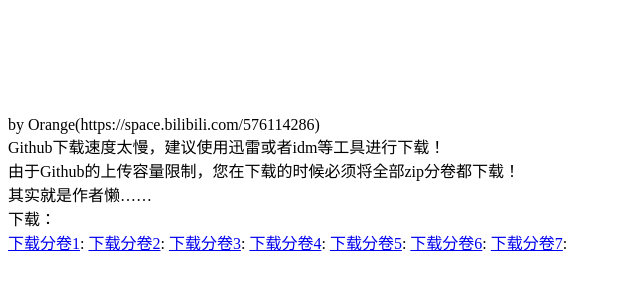
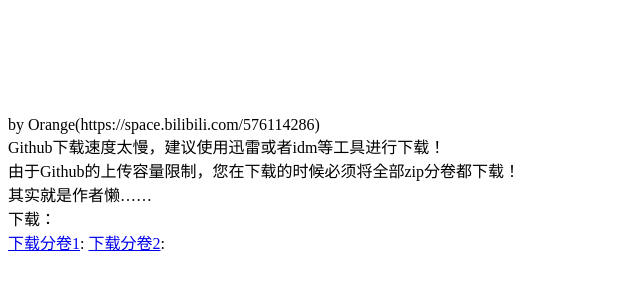
Before and after one commit to BiliZBro/ScratchDownloader, a plain HTML site: page index.html in a window 1280 px wide. Shown: the whole page, without its empty margins (0-640 px from the left). Drawn offline with Linux system fonts and the light colour scheme.

Commit message:
Update index.html

```diff
--- a/index.html
+++ b/index.html
@@ -16,8 +16,3 @@ Github下载速度太慢，建议使用迅雷或者idm等工具进行下载！</
 
 <a href="https://zsccodelnc.cn/ScratchDownloader/Scratch安装包.zip.001" target="_blank">下载分卷1</a>:
 <a href="https://zsccodelnc.cn/ScratchDownloader/Scratch安装包.zip.002" target="_blank">下载分卷2</a>:
-<a href="https://zsccodelnc.cn/ScratchDownloader/Scratch安装包.zip.003" target="_blank">下载分卷3</a>:
-<a href="https://zsccodelnc.cn/ScratchDownloader/Scratch安装包.zip.004" target="_blank">下载分卷4</a>:
-<a href="https://zsccodelnc.cn/ScratchDownloader/Scratch安装包.zip.005" target="_blank">下载分卷5</a>:
-<a href="https://zsccodelnc.cn/ScratchDownloader/Scratch安装包.zip.006" target="_blank">下载分卷6</a>:
-<a href="https://zsccodelnc.cn/ScratchDownloader/Scratch安装包.zip.007" target="_blank">下载分卷7</a>:
```
